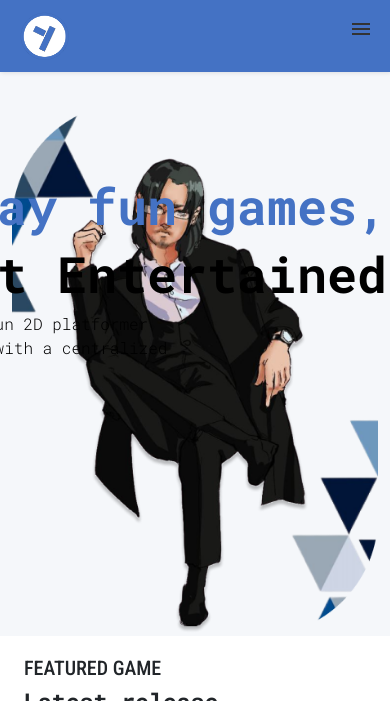
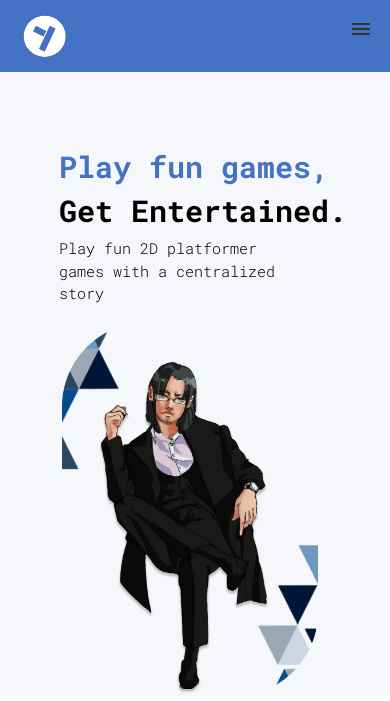
Before and after one commit to yeolom/yeolom2021-2022May, a PHP site: page /game-store-landing-page/index.php in a window 390 px wide; the page is wider, and only the part inside the window is pictured. Shown: the top 701 px of that part. Run offline with PHP 8.4, Linux system fonts and the light colour scheme.

Commit message:
Completed responsiveness
just completed responsiveness for all screen sizes, however we have one small issue which is
when the user clicks the hamburger menu on smaller screen sizes of max-width 480px, the content in the hero section overlaps with the nav-bar instead of adjusting under it

```diff
--- /dev/null
+++ b/game-store-landing-page/css/responsive.css
@@ -0,0 +1,3 @@
+@media screen and (max-width: 799px) {
+
+}
--- a/game-store-landing-page/css/style.css
+++ b/game-store-landing-page/css/style.css
@@ -165,17 +165,55 @@ a.nav-item{
     padding: 20px 30px;
 }
   }
+/* hero section */
+/* Responsive styles */
+@media only screen and (max-width: 768px) {
+
+
+  .text-md-right {
+      text-align: center !important;
+  }
+
+  .img-fluid {
+      max-width: 100%;
+      height: auto;
+      margin-top: 200px;
+      margin-right: 70px;
+  }
+}
+
+@media screen and (max-width: 799px) {
+  .content{
+    text-align: center;
+    margin: 10px 70px;
+    font-size: 25px;
+  }
+
+  .first-heading,.second-heading{
+    font-size: 25px;
+  }
+
+  .header{
+    position: static;
+  }
+
+  html, body {
+    overflow-x: hidden;
+  }
+  body {
+    position: relative
+  }
+
+
+}
+
+
 
 
 
 /* Additional custom styles */
 
 
-/* Nav bar styles */
-
-
-
-/* Nav bar ends */
 
 
 
@@ -535,7 +573,7 @@ background-color: #1457ca;
         /* iPads, Tablets */
         /* Styles for screens 481px — 768px */
         .content {
-          top: 30%;
+          top: 5%;
         }
       }
 
@@ -568,8 +606,30 @@ background-color: #1457ca;
 
       @media screen and (max-width: 480px) {
         .content {
-          top: 30%;
+          top: 5%;
+          font-size: 25px!important;
         }
+        .content p{
+          font-size: 15px!important;
+        }
+
+        .first-heading, .second-heading{
+          font-size: 30px!important;
+          margin-right: 40px;
+         }
+
+         .hero-img{
+          height: 70%;
+          width: 70%;
+          margin-right: 10px;
+          margin-top: 150px;
+         }
+
+         .hero-section {
+          z-index: 2;
+        }
+
+
 
         /* Custom styles for the toggler button */
         .navbar-toggler {
--- a/game-store-landing-page/index.php
+++ b/game-store-landing-page/index.php
@@ -3,6 +3,8 @@
 
 <head>
   <title>Game Store</title>
+
+  <meta name ="viewport" content="width=device-width,initial-scale=1">
 
 
 
@@ -13,9 +15,11 @@
 
   <!-- Folder CSS -->
   <link rel="stylesheet" href="css/style.css">
+  <link rel="stylesheet" href="css/responsive.css">
 
   <!-- Custom CSS -->
   <link rel="stylesheet" href="https://cdnjs.cloudflare.com/ajax/libs/font-awesome/4.7.0/css/font-awesome.min.css">
+
 
 
   <!-- Font Awesome -->
@@ -308,7 +312,7 @@
 
         <!-- Image column -->
         <div class="col-md-6 mt-5 text-md-right">
-          <img src="../imgs/Detective nari.png" class="img-fluid">
+          <img src="../imgs/Detective nari.png" class="hero-img img-fluid">
         </div>
       </div>
     </div>
@@ -656,7 +660,7 @@
               <!-- First Column (Logo) -->
               <div class="col-md-3">
                 <img src="../imgs/yeolom_logo_20x21.png" alt="Logo" class="img-fluid footer-logo mb-3">
-                <p class="mb-3 text-white">Lorem Ipsum is simply dummy text of the printing and typesetting industry. </p>
+                <p class="mb-3 text-white">We provide the best gaming experience possible. </p>
                 <a href="#" class="text-white">@yeolom</a>
               </div>
 
@@ -675,7 +679,7 @@
 
                 <ul class="list-unstyled">
                   <li class="hideOnMobile"><a href="#" class="text-white">Contact Us</a></li>
-                  <li class="hideOnMobile"><p class="mb-3 text-white">Lorem Ipsum is simply dummy text of the printing and typesetting industry. </p></li>
+                  <li class="hideOnMobile"><p class="mb-3 text-white">We have great customer service and would love to hear your feedbacks. </p></li>
                   <li class="hideOnMobile"><a href="contact@yeolom.com" class="text-white">contact@yeolom.com</a></li>
                 </ul>
               </div>
--- a/game-store-landing-page/js/script.js
+++ b/game-store-landing-page/js/script.js
@@ -54,3 +54,29 @@ let calcScrollValue = () => {
 
 
 // hamburger
+$(document).ready(function () {
+  // Existing code...
+
+  // Calculate and adjust hero section margin on menu toggle
+  $('#menu-btn').click(function () {
+    // Toggle the navigation menu
+    $('.menu').slideToggle();
+
+    // Toggle the 'active' class on the hamburger icon
+    $('.menu-icon').toggleClass('active');
+
+    // Calculate the height of the open navigation menu
+    var navHeight = $('.menu').height();
+
+    // Check if the navigation menu is open
+    if ($('.menu-icon').hasClass('active')) {
+      // Adjust the top margin of the hero section
+      $('.hero-section').css('margin-top', navHeight + 'px');
+    } else {
+      // Reset the top margin when the menu is closed
+      $('.hero-section').css('margin-top', '0');
+    }
+  });
+
+  // Other existing code...
+});
```
